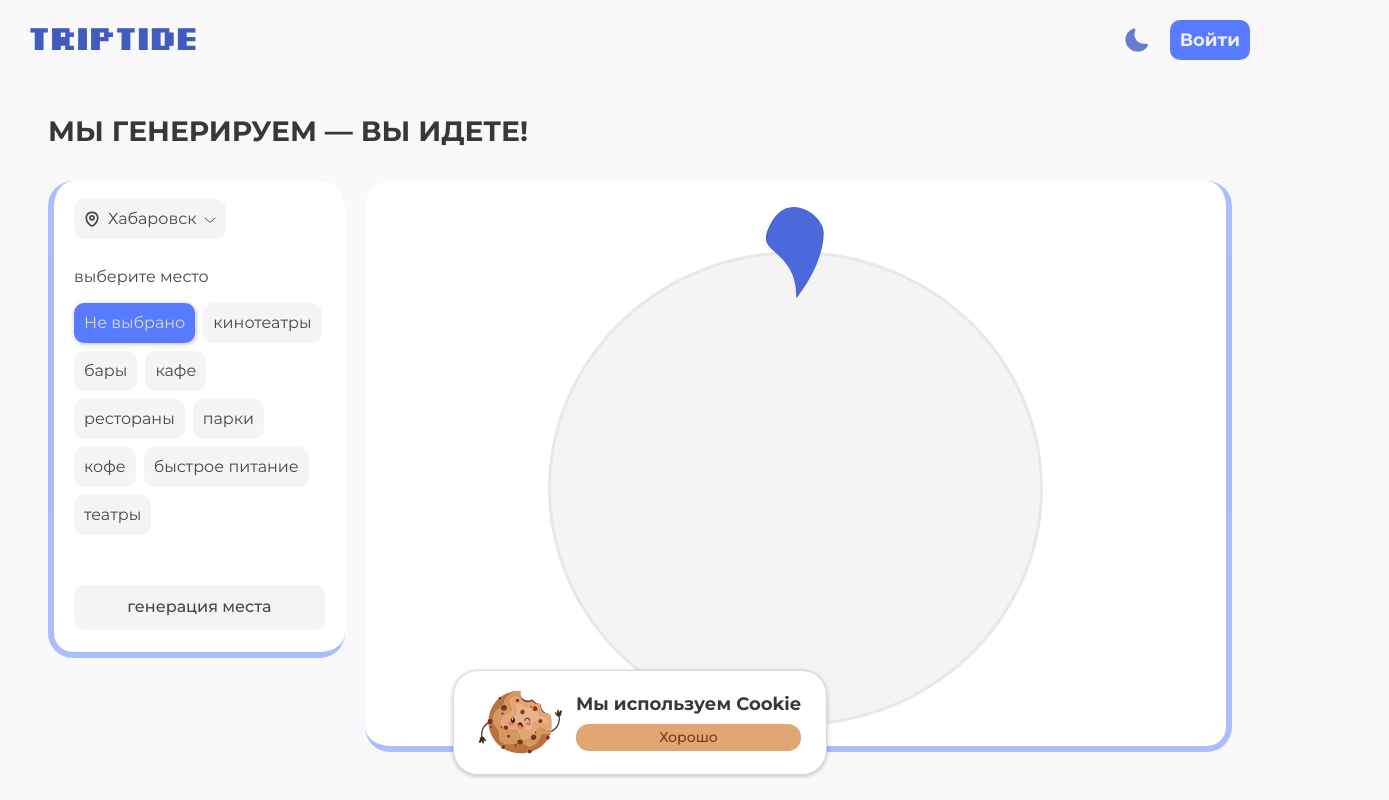
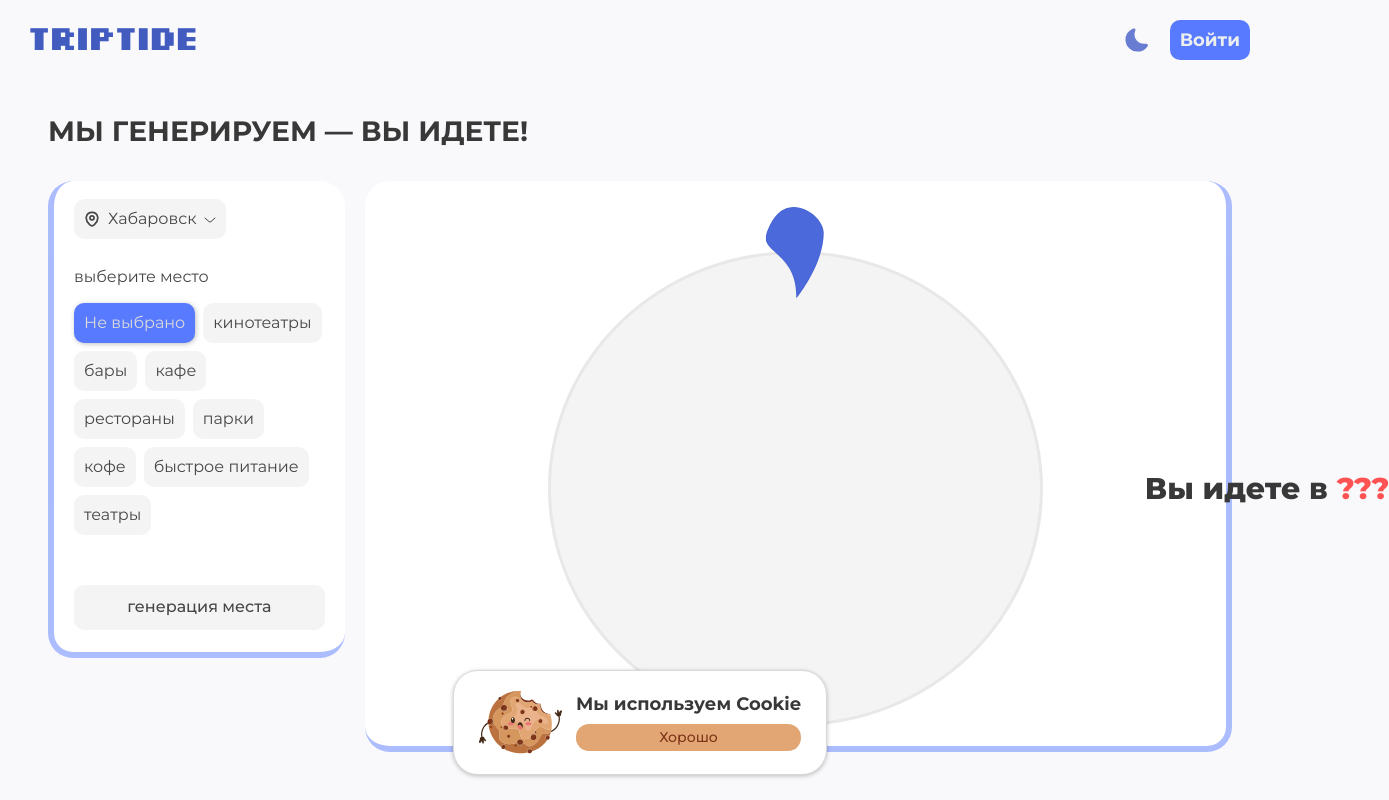
Before and after one commit to Sl1ppyKlay/triptide-nuxt-nest, a Nuxt app: page / in a window 1280 px wide. Shown: the whole page, 1389 px wide, since content can reach past the window. Built offline with nearby package versions, Linux system fonts and the light colour scheme.

Commit message:
v0.2.5 add desc roulette

```diff
--- a/assets/style/_variables.scss
+++ b/assets/style/_variables.scss
@@ -7,6 +7,7 @@
   --main-border-color: #{rgba(#587AFF, 0.5)};
   --cookie-bg-color: #E2A674;
   --cookie-text-color: #7F3518;
+  --red-color: #FF5353;
 
   // шрифт
   --extrabold-font-family: MontserratExtraBold, sans-serif;
--- a/components/Roulette/TheRoulette.vue
+++ b/components/Roulette/TheRoulette.vue
@@ -137,7 +137,10 @@
         </div>
       </div>
     </div>
-    <h2 class="roulette-results"></h2>
+    <h2 class="roulette-results">
+      Вы идете в <span v-if="selectedPlace !== null">{{selectedPlace}}</span>
+      <span v-else>???</span>
+    </h2>
   </div>
 </template>
 
@@ -153,10 +156,23 @@
     background: var(--wheel-color);
     border: 3px solid var(--wheel-border-color);
     @include transition-theme(all);
+    &-results {
+      font-size: 30px;
+      font-family: var(--extrabold-font-family);
+      color: var(--text-color);
+      @include transition-theme(all);
+      span {
+        color: var(--red-color);
+      }
+    }
     &-wrapper {
+      gap: 102px;
+      @include flex-wrap;
       width: 100%;
       max-width: 495px;
       aspect-ratio: 495/475;
+      flex-direction: column;
+      justify-content: center ;
     }
     &-overflow {
       position: relative;
```
